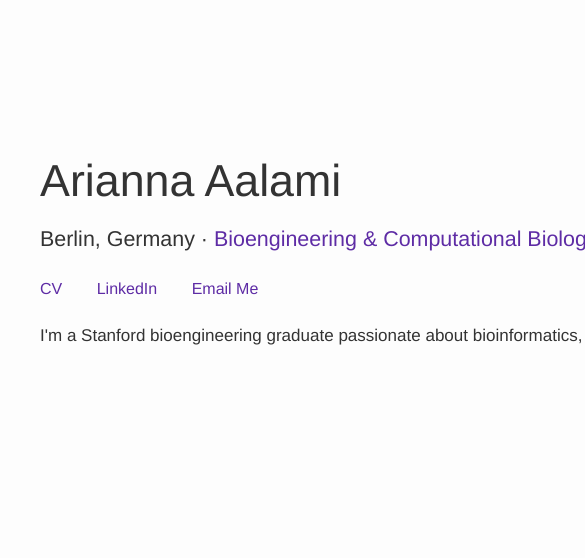
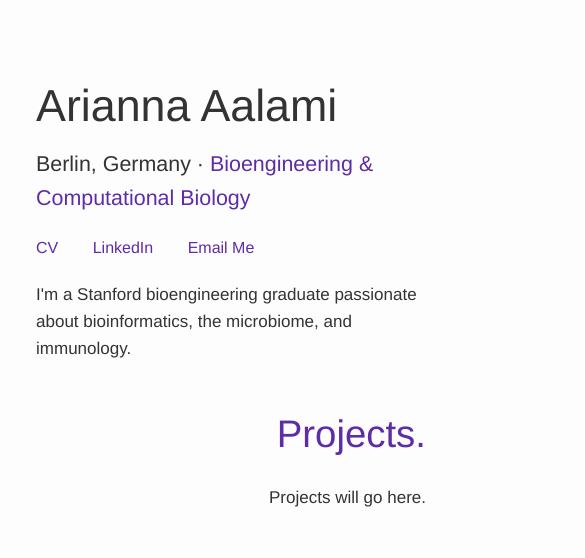
Before and after one commit to ariannaaalami/ariannaaalami.github.io, a plain HTML site: page index.html in a window 390 px wide. Shown: the top 558 px of the page, 585 px wide, since content can reach past the window. Drawn offline with Linux system fonts and the light colour scheme; a web font is replaced by a local one.

Commit message:
Update index.html

```diff
--- a/index.html
+++ b/index.html
@@ -28,18 +28,10 @@
         }
         @media (max-width: 900px) { /* was 640 */
             .container {
-                margin-left: 0px;
-                margin-right: 0px;
-                margin-top; 50px;
+                width: 100%;
+                margin: 20px 16px;
+                padding: 20px;
             }
-            <!--
-            body {
-                margin-left: 0px;
-                margin-right: 0px;
-                margin-top; 50px;
-            }
-            -->
-
         }
         h1 {
             font-size: 2.8rem;
```
